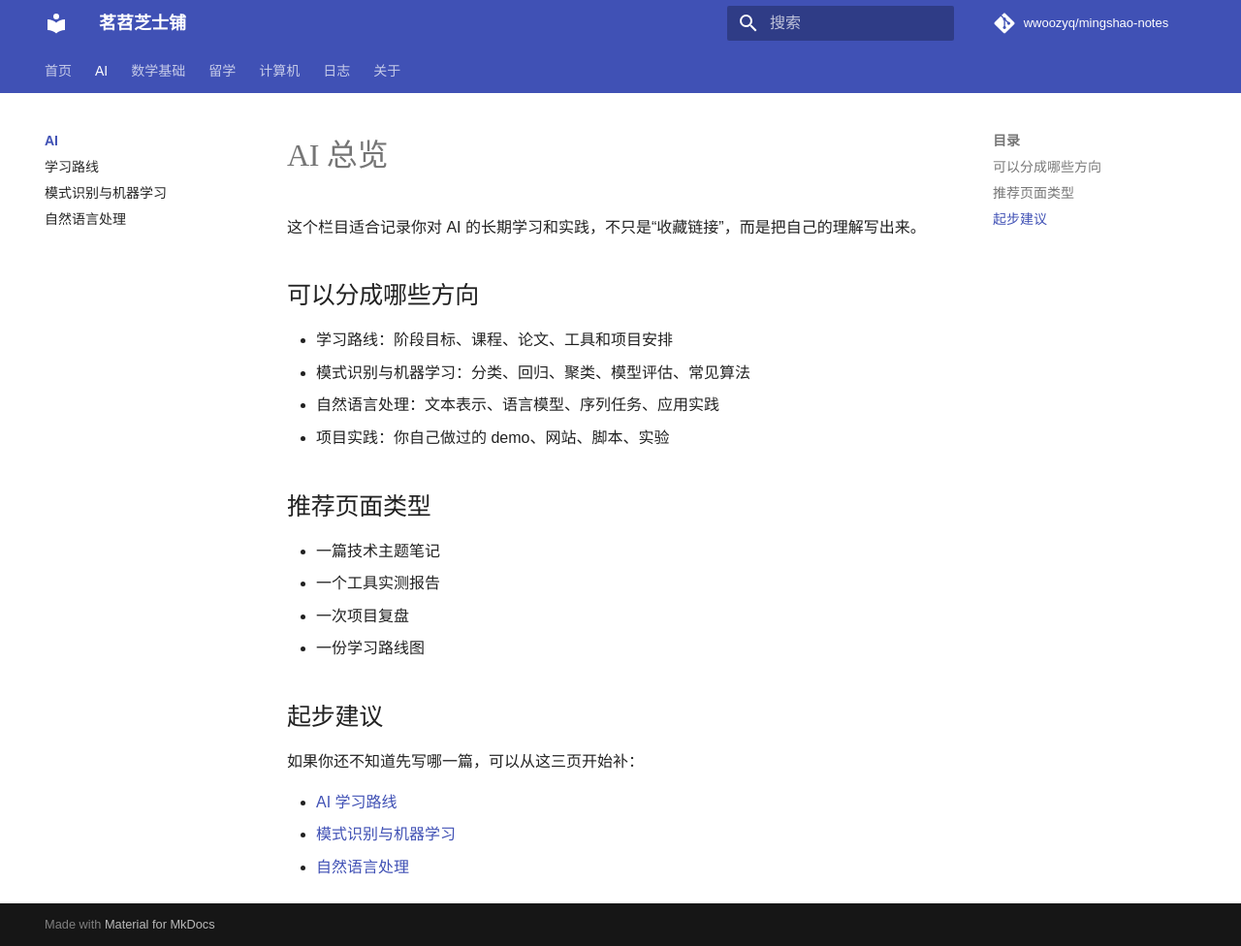
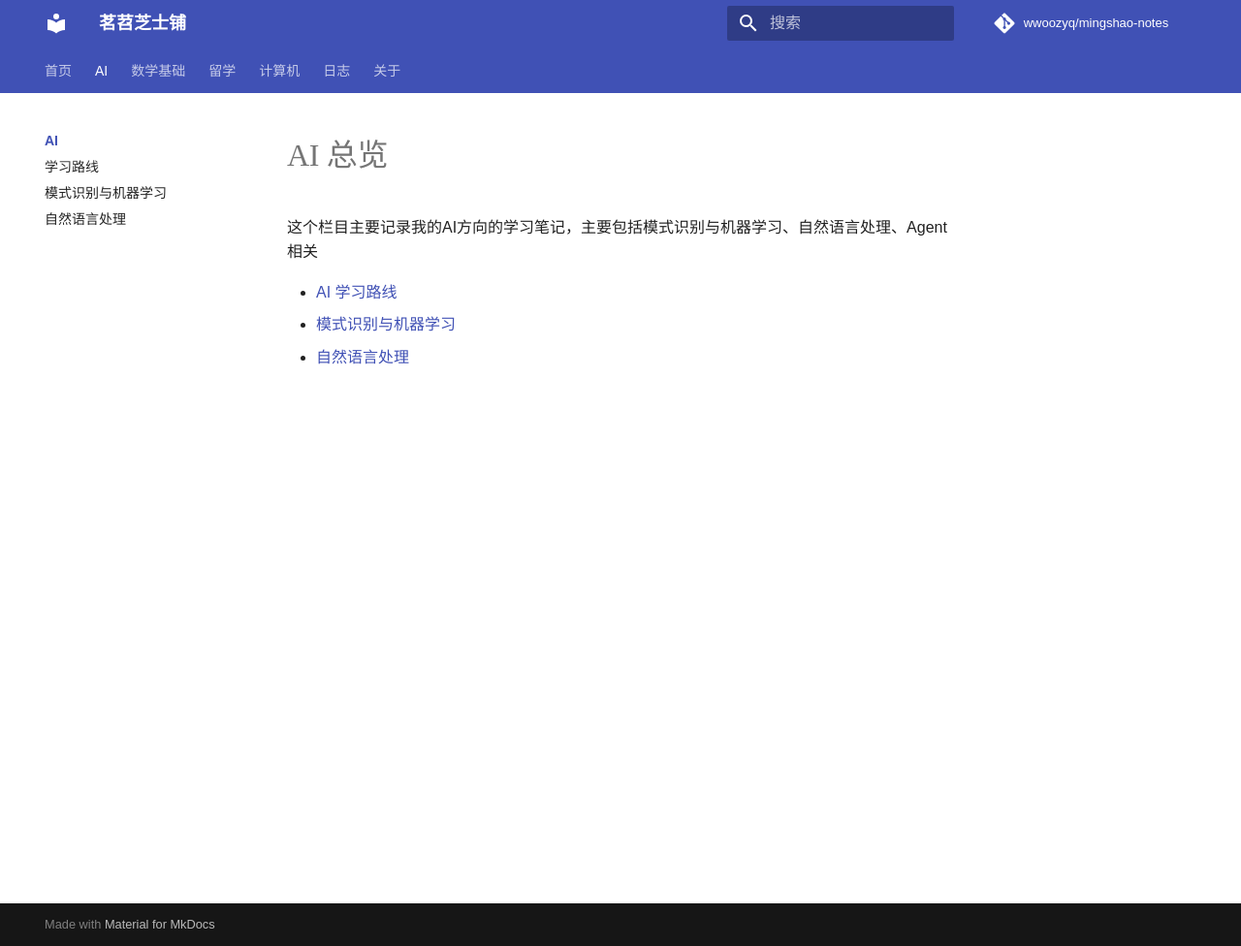
Before and after one commit to wwoozyq/mingshao-notes, an MkDocs documentation site: the page built from docs/ai/index.md, in a window 1280 px wide and 976 px high. Shown: the whole window at 97% size. Built offline with MkDocs 1.6.1 and Material for MkDocs 9.7.7, drawn with Linux system fonts in a browser that asks for light colours; comment, search, counter and statistics services are not loaded.

```diff
--- a/docs/ai/index.md
+++ b/docs/ai/index.md
@@ -1,24 +1,6 @@
 # AI 总览
 
-这个栏目适合记录你对 AI 的长期学习和实践，不只是“收藏链接”，而是把自己的理解写出来。
-
-## 可以分成哪些方向
-
-- 学习路线：阶段目标、课程、论文、工具和项目安排
-- 模式识别与机器学习：分类、回归、聚类、模型评估、常见算法
-- 自然语言处理：文本表示、语言模型、序列任务、应用实践
-- 项目实践：你自己做过的 demo、网站、脚本、实验
-
-## 推荐页面类型
-
-- 一篇技术主题笔记
-- 一个工具实测报告
-- 一次项目复盘
-- 一份学习路线图
-
-## 起步建议
-
-如果你还不知道先写哪一篇，可以从这三页开始补：
+这个栏目主要记录我的AI方向的学习笔记，主要包括模式识别与机器学习、自然语言处理、Agent相关
 
 - [AI 学习路线](learning-roadmap.md)
 - [模式识别与机器学习](pattern-recognition-and-ml.md)
```
